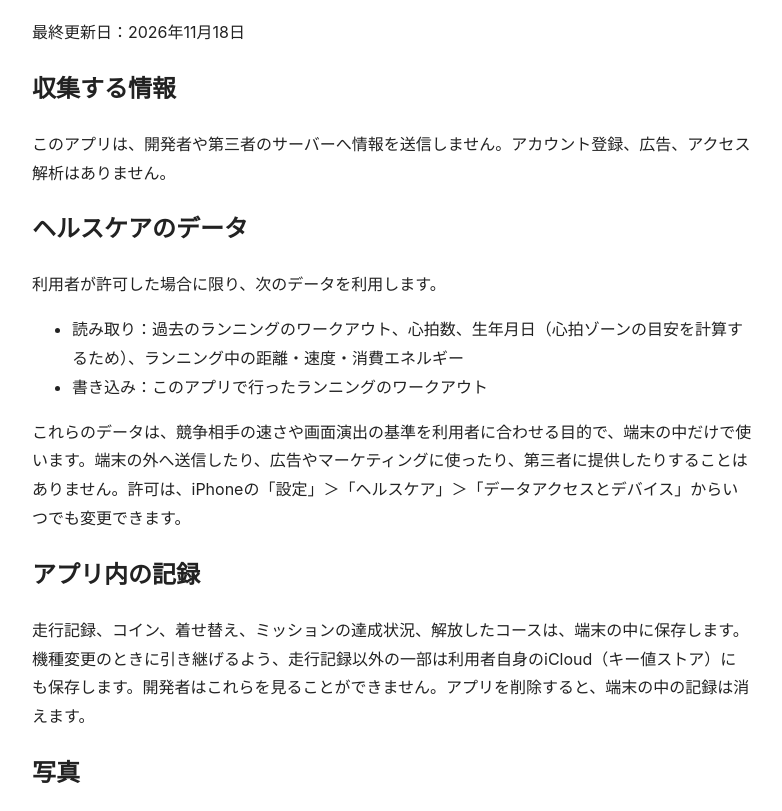
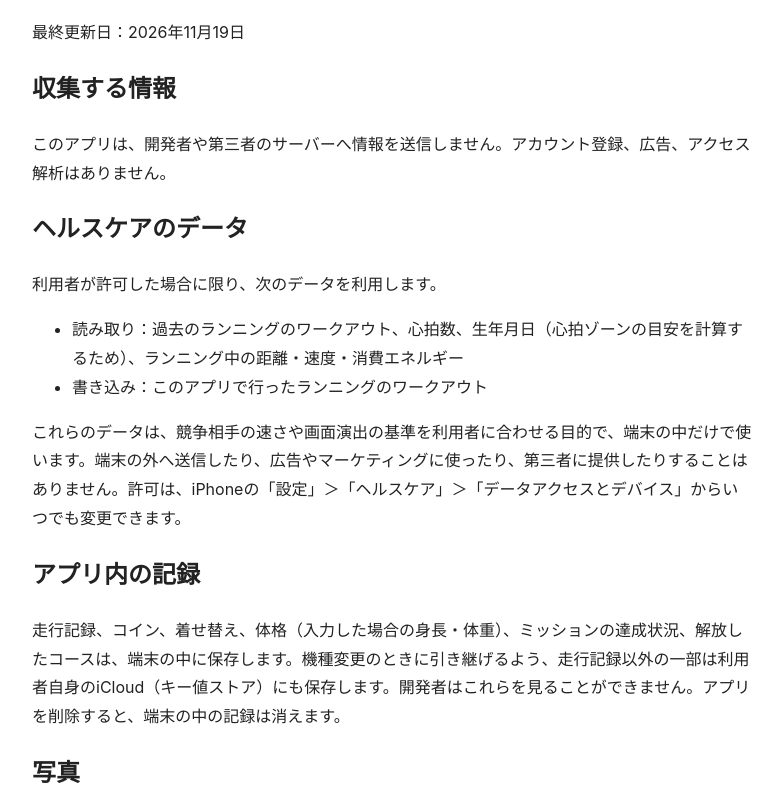
Before and after one commit to Sankakuyama-Hominid/virtual-summit-pages, a plain HTML site: page privacy.html in a window 1280 px wide. Shown: the part 101-912 px from the top of the page, without its empty margins (248-1030 px from the left). Drawn offline with Linux system fonts and the light colour scheme.

Commit message:
Mention body size (height/weight) in privacy policy

```diff
--- a/privacy.html
+++ b/privacy.html
@@ -2,7 +2,7 @@
 <title>Virtual Summit プライバシーポリシー</title>
 <body style="font-family:-apple-system,sans-serif;max-width:720px;margin:40px auto;padding:0 20px;line-height:1.8;color:#222">
 <h1>Virtual Summit プライバシーポリシー</h1>
-<p>最終更新日：2026年11月18日</p>
+<p>最終更新日：2026年11月19日</p>
 <h2>収集する情報</h2>
 <p>このアプリは、開発者や第三者のサーバーへ情報を送信しません。アカウント登録、広告、アクセス解析はありません。</p>
 <h2>ヘルスケアのデータ</h2>
@@ -13,7 +13,7 @@
 </ul>
 <p>これらのデータは、競争相手の速さや画面演出の基準を利用者に合わせる目的で、端末の中だけで使います。端末の外へ送信したり、広告やマーケティングに使ったり、第三者に提供したりすることはありません。許可は、iPhoneの「設定」＞「ヘルスケア」＞「データアクセスとデバイス」からいつでも変更できます。</p>
 <h2>アプリ内の記録</h2>
-<p>走行記録、コイン、着せ替え、ミッションの達成状況、解放したコースは、端末の中に保存します。機種変更のときに引き継げるよう、走行記録以外の一部は利用者自身のiCloud（キー値ストア）にも保存します。開発者はこれらを見ることができません。アプリを削除すると、端末の中の記録は消えます。</p>
+<p>走行記録、コイン、着せ替え、体格（入力した場合の身長・体重）、ミッションの達成状況、解放したコースは、端末の中に保存します。機種変更のときに引き継げるよう、走行記録以外の一部は利用者自身のiCloud（キー値ストア）にも保存します。開発者はこれらを見ることができません。アプリを削除すると、端末の中の記録は消えます。</p>
 <h2>写真</h2>
 <p>結果画面の共有で「画像を保存」を選んだときに限り、結果の画像を写真ライブラリに追加します。写真ライブラリの中身を読み取ることはありません。</p>
 <h2>お問い合わせ</h2>
```
